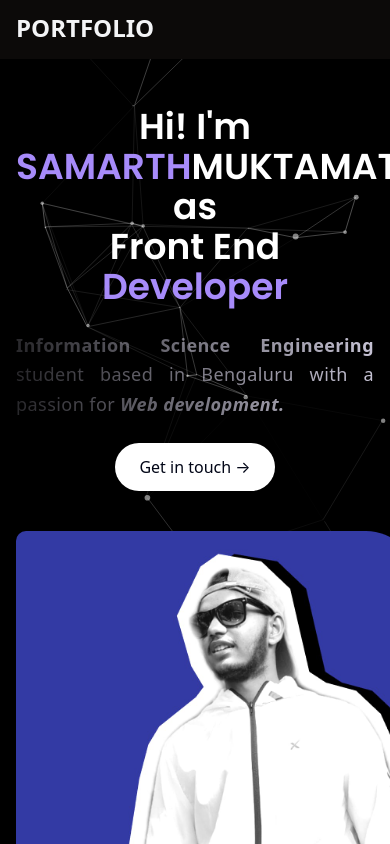
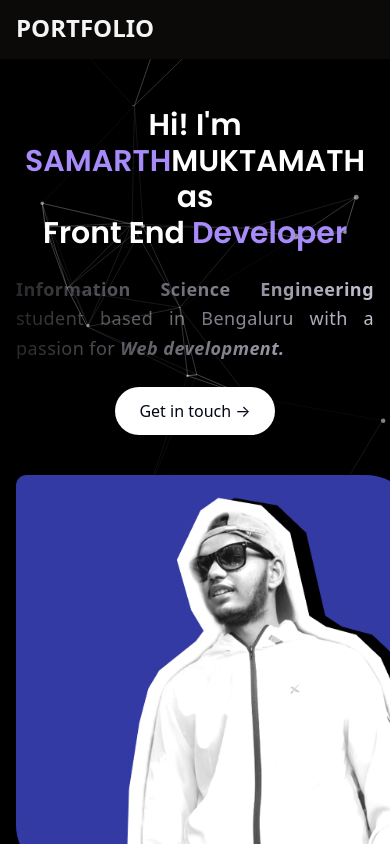
Before and after one commit to young-monk-samarth/PORTFOILIO, a SvelteKit app: page / in a window 390 px wide. Shown: the top 844 px of the page. Built offline with nearby package versions, Linux system fonts and the light colour scheme.

Commit message:
Update Main.svelte

```diff
--- a/src/components/Main.svelte
+++ b/src/components/Main.svelte
@@ -52,9 +52,12 @@
         <div
             class="flex flex-col lg:justify-center text-center lg:text-left gap-6 md:gap-8 lg:gap-10"
         >
-            <h2 class="font-semibold text-4xl sm:text-5xl md:text-6xl">
-                Hi! I'm <span class="poppins text-violet-400">SAMARTH</span>MUKTAMATH <br>as
-                <br />Front End
+           <h2 class="font-semibold text-3xl sm:text-4xl md:text-5xl lg:text-6xl">
+                Hi! I'm <span class="poppins text-violet-400">SAMARTH</span>MUKTAMATH
+                <br class="hidden sm:block" /> <!-- Hide line break on mobile -->
+                as
+                <br class="sm:hidden" /> <!-- Add line break only on mobile -->
+                Front End
                 <span class="poppins text-violet-400">Developer</span>
             </h2>
 
```
